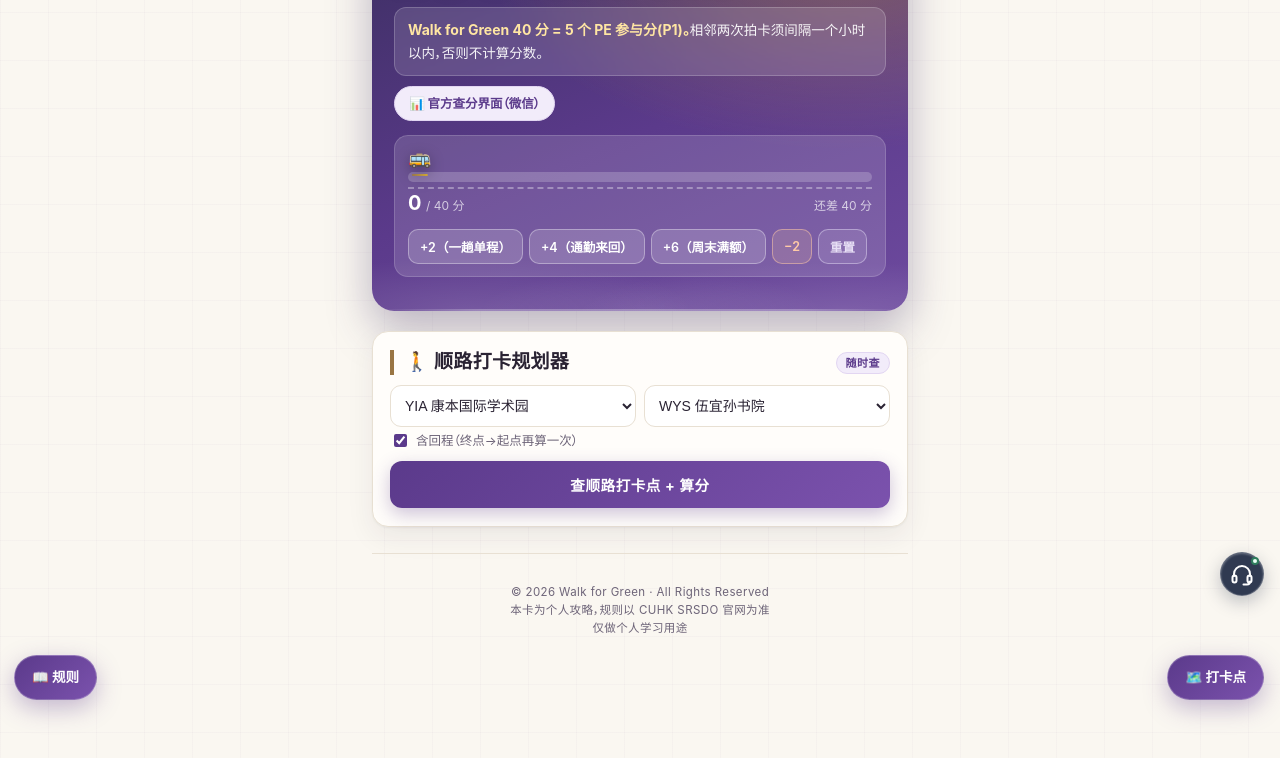
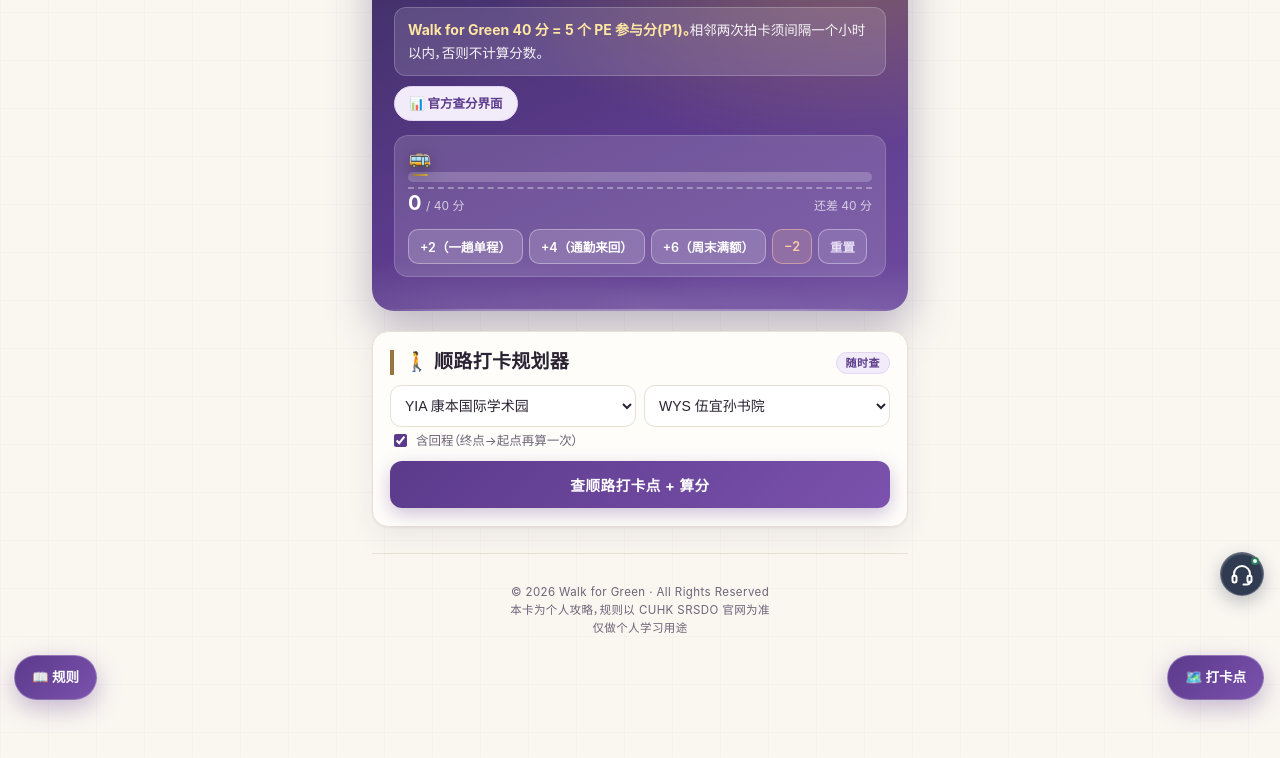
Before and after one commit to Frankie71-go/cuhk-walk-for-green, a plain HTML site: page index.html in a window 1280 px wide. Shown: the part 84-842 px from the top of the page. Drawn offline with Linux system fonts and the light colour scheme; no server answers.

Commit message:
fix: 查分入口换成 CUHK 官方链接，去掉微信标注

```diff
--- a/index.html
+++ b/index.html
@@ -600,7 +600,7 @@ ul.tight li{font-size:13px;color:var(--ink);line-height:1.6}
 <div class="hero" data-page-node-id="vBrNGPF0YN3EJEBzW4cBrY">
   <h1 data-page-node-id="RTGjonTL0c3jxcJEH0WSyf">大·部·行 Walk for Green</h1>
   <div class="goal" data-i18n-html="heroGoal" data-page-node-id="ooIygAXfyJgThqmHHBz7LE"><b>Walk for Green 40 分 = 5 个 PE 参与分(P1)。</b>相邻两次拍卡须间隔一个小时以内，否则不计算分数。</div>
-  <a class="score-query" href="https://mp.weixin.qq.com/s/OkBCsH0b_9-FOBXDPd7f4A" target="_blank" rel="noopener" data-i18n="scoreQuery">📊 官方查分界面（微信）</a>
+  <a class="score-query" href="https://srsdo.cuhk.edu.hk/zh-hk/walk-for-green/my-walking-record/" target="_blank" rel="noopener" data-i18n="scoreQuery">📊 官方查分界面</a>
   <div class="hero-prog" data-page-node-id="lWLdK4r1Ze9K4U1Zlyv2jv">
     <div class="tram-road" id="h-road" data-page-node-id="hV1CTeq1TFmcC16RQO6Qmc">
       <span class="tram" id="h-tram" data-page-node-id="tramBusNode">🚌</span>
@@ -751,7 +751,7 @@ const I18N = {
     planLi3:'<b>最低门槛</b>：每周顺路刷一次来回（6 分），7 周达标，几乎不费劲。',
     foot1:"© 2026 Walk for Green · All Rights Reserved", foot2:"本卡为个人攻略，规则以 CUHK SRSDO 官网为准", foot3:"仅做个人学习用途", srcNote:"本工具仅做个人学习用途。",
     rulesTitle:"📖 规则速查", rulesFab:"📖 规则",
-    scoreQuery:"📊 官方查分界面（微信）", bigWalkTip:"🚶 大步行加分方法：截屏官方查分界面分数，邮件发送给对应 PE 老师了解各班操作方法。",
+    scoreQuery:"📊 官方查分界面", bigWalkTip:"🚶 大步行加分方法：截屏官方查分界面分数，邮件发送给对应 PE 老师了解各班操作方法。",
     langH:"🌐 语言",
     mapFab:"🗺️ 打卡点",
     contactFab:"联系", contactH:"联系开发者",
@@ -853,7 +853,7 @@ const I18N = {
     planLi3:'<b>最低門檻</b>：每週順路刷一次來回（6 分），7 週達標，幾乎唔費力。',
     foot1:"© 2026 Walk for Green · All Rights Reserved", foot2:"本卡為個人攻略，規則以 CUHK SRSDO 官網為準", foot3:"僅做個人學習用途", srcNote:"本工具僅做個人學習用途。",
     rulesTitle:"📖 規則速查", rulesFab:"📖 規則",
-    scoreQuery:"📊 官方查分介面（微信）", bigWalkTip:"🚶 大步行加分方法：截圖官方查分介面分數，電郵畀對應 PE 老師了解各班操作方法。",
+    scoreQuery:"📊 官方查分介面", bigWalkTip:"🚶 大步行加分方法：截圖官方查分介面分數，電郵畀對應 PE 老師了解各班操作方法。",
     langH:"🌐 語言",
     mapFab:"🗺️ 打卡點",
     contactFab:"聯絡", contactH:"聯絡開發者",
@@ -1024,7 +1024,7 @@ const I18N = {
     leftRemain:"__N__ pts to go",
     senRouteLabel:"Route category",
     senRouteAll:"All routes",
-    scoreQuery:"📊 Official score page (WeChat)", bigWalkTip:"🚶 Big Walk bonus: screenshot your official score page and email it to your PE teacher for each class's method.",
+    scoreQuery:"📊 Official score page", bigWalkTip:"🚶 Big Walk bonus: screenshot your official score page and email it to your PE teacher for each class's method.",
     senFilterLabel:"🔍 Filter by route",
     senRoutePh:"🏷️ Route category (optional)",
     pgPlace:"What's at these two spots", pgWalkH:"Shortcut route", pgSeniorH:"Senior-submitted route",
```
Also changed, not shown: spots.html (+4 -4 lines).
